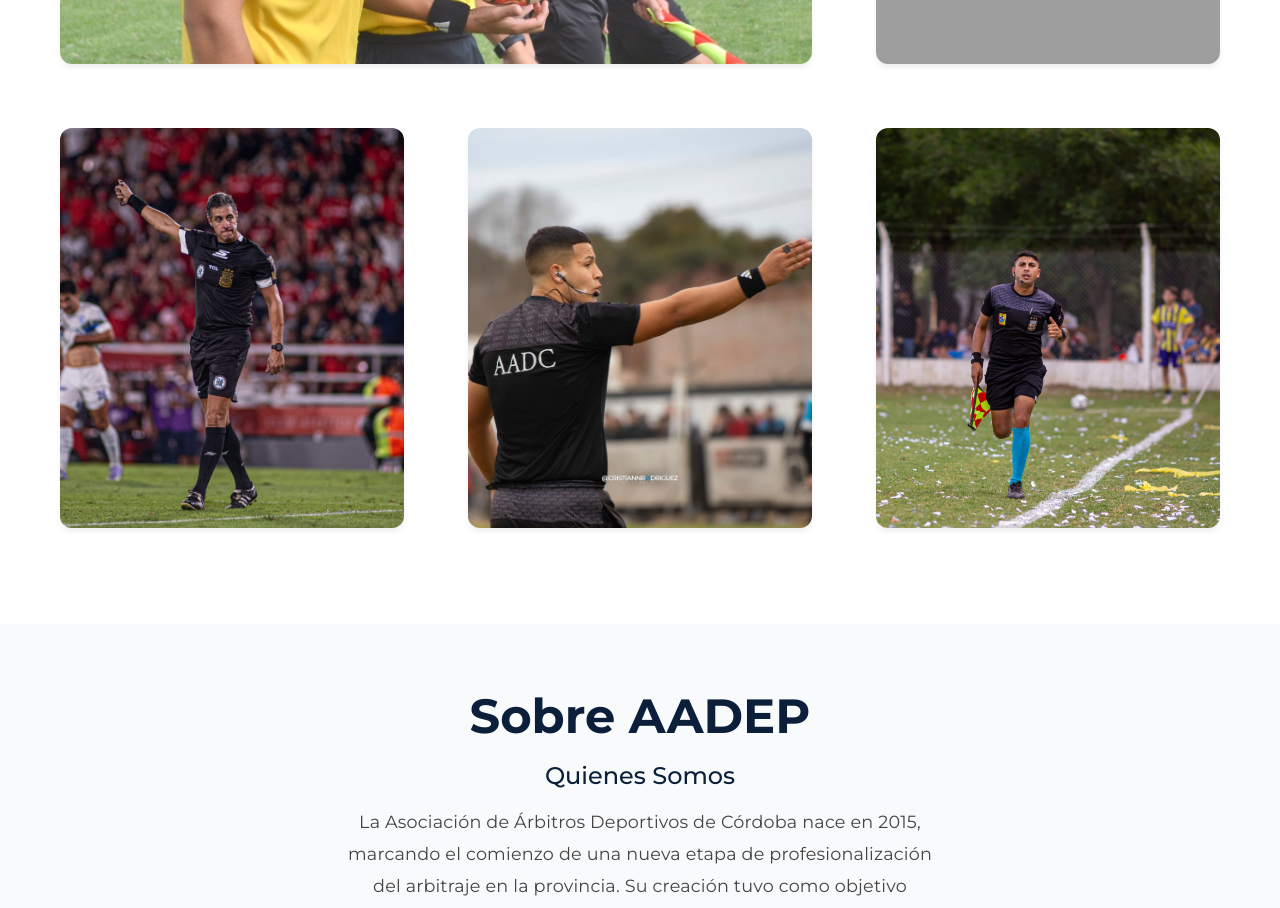
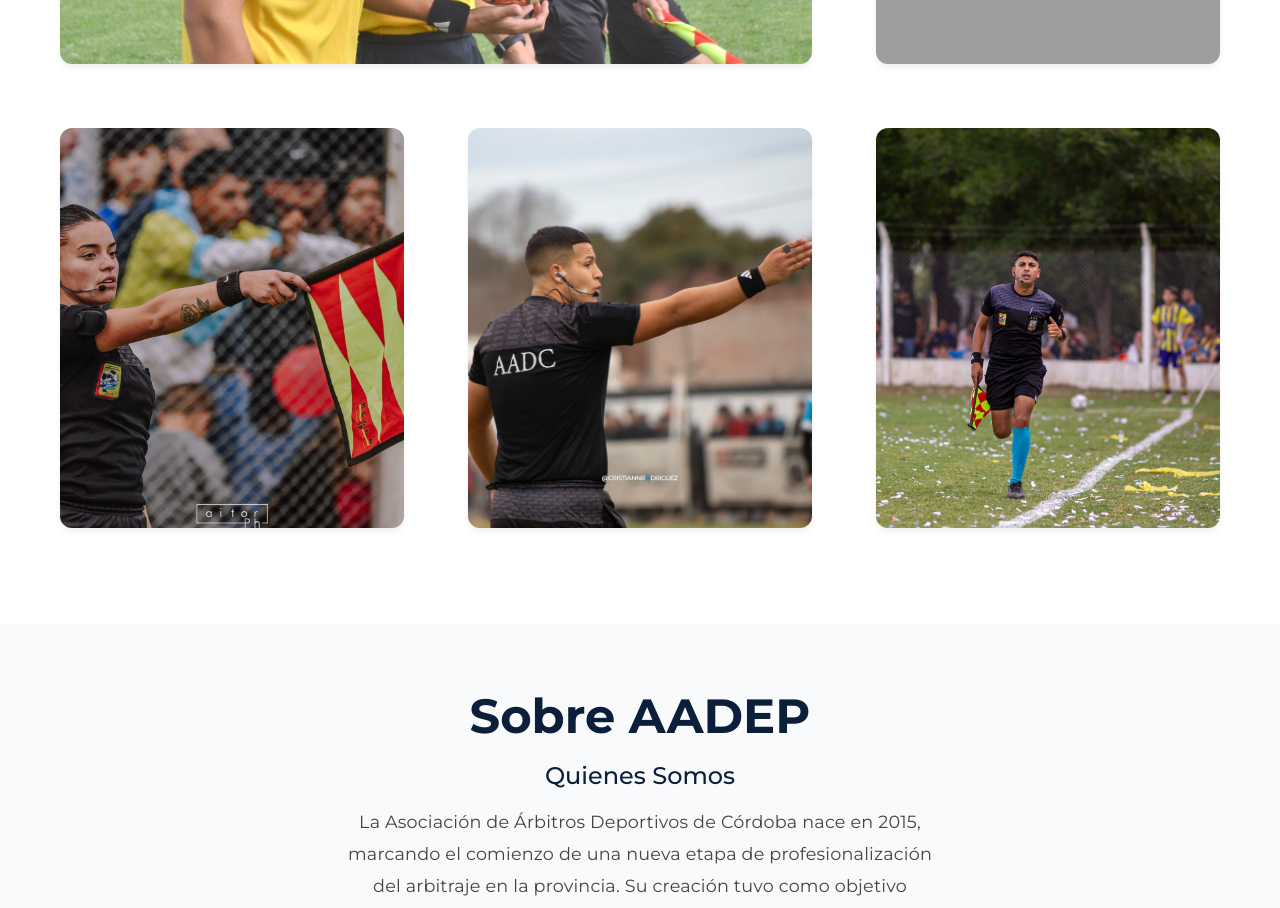
Before and after one commit to GuadaMachado193/aadep_landing, a React (Create React App) app: page / in a window 1280 px wide. Shown: the part 2580-3488 px from the top of the page. Built offline with nearby package versions, Linux system fonts and the light colour scheme; grey boxes are pictures that could not be loaded.

Commit message:
guada en los arbitros

```diff
--- a/src/components/Noticias.jsx
+++ b/src/components/Noticias.jsx
@@ -13,7 +13,7 @@ export default function Noticias() {
         <div className="noticias-grid">
           <NoticiaCard featured src={process.env.PUBLIC_URL + '/assets/seccion-arbitros.JPG'} alt="Árbitros" />
           <NoticiaCard flex src={process.env.PUBLIC_URL + '/assets/lipari-grid.jpg'} alt="Árbitro con bandera" />
-          <NoticiaCard src={process.env.PUBLIC_URL + '/assets/fulo2.png.jpeg'} alt="Árbitro sacando tarjeta" />
+          <NoticiaCard src={process.env.PUBLIC_URL + '/assets/guadap.jpg'} alt="Árbitro sacando tarjeta" />
           <NoticiaCard src={process.env.PUBLIC_URL + '/assets/alejo3.jpg'} alt="Nuevos árbitros en AFA" />
           <NoticiaCard src={process.env.PUBLIC_URL + '/assets/imagen-grid3.jpg'} alt="Árbitro sacando tarjeta" />
         </div>
```
